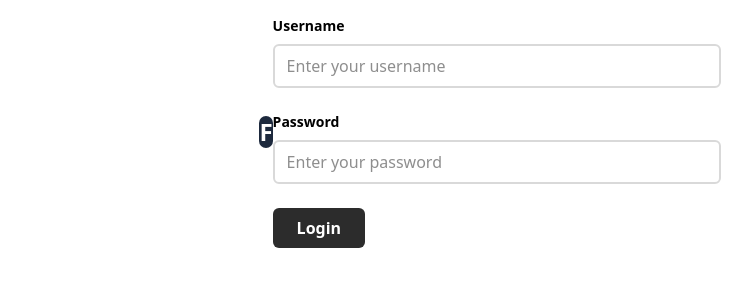
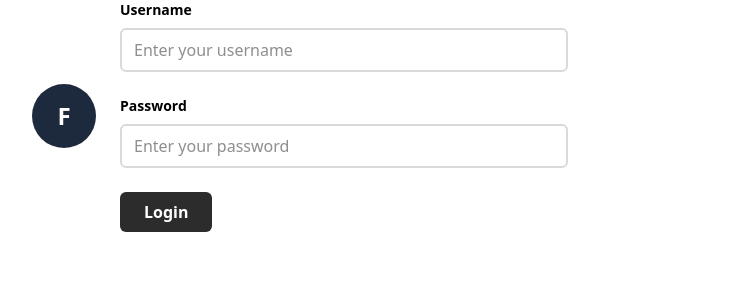
Before and after one commit to NLuke17/Telestration, a React app in the folder frontend/: page /login in a window 1280 px wide. Shown: the top 300 px of the page, without its empty margins (150-902 px from the left). Built offline with nearby package versions, Linux system fonts and the light colour scheme; no server answers; the HTML template or start-up script is replaced by a standard one.

Commit message:
Fixed width css

```diff
--- a/frontend/src/App.tsx
+++ b/frontend/src/App.tsx
@@ -11,7 +11,7 @@ const API_URL = import.meta.env.VITE_API_URL || 'http://localhost:8000';
 function App() {
   return (
     <Router>
-      <div className="p-4">
+      <div>
         <Routes>
           <Route path="/" element={<Home />} />
           {/*<Route path="/explore" element={<Explore />} /> */}
--- a/frontend/src/components/Avatar.tsx
+++ b/frontend/src/components/Avatar.tsx
@@ -9,7 +9,8 @@ export default function InitialAvatar({ name, sizeX='16', className="" }: Avatar
   const initial = name ? name.charAt(0).toUpperCase() : '?';
 
   return (
-    <div className={`w-${sizeX} aspect-square bg-slate-800 rounded-full flex justify-center items-center text-white text-2xl font-bold ${className}`}>
+    <div style={{ width: `${sizeX}px` }}
+    className={`w-[${sizeX}px] aspect-square bg-slate-800 rounded-full flex justify-center items-center text-white text-2xl font-bold ${className}`}>
       {initial}
     </div>
   );
--- a/frontend/src/components/Container.tsx
+++ b/frontend/src/components/Container.tsx
@@ -7,7 +7,8 @@ interface ContainerProps {
 
 export default function Container({ratio='5/9', width='900', children, className=''}: ContainerProps) {
     return (
-        <div className={`w-[${width}px] aspect-[${ratio}] flex items-center justify-center ${className}`}>
+        <div style={{ width: `${width}px` }}
+        className={`aspect-[${ratio}] flex items-center justify-center ${className}`}>
             {children}
         </div>
     );
--- a/frontend/src/pages/LoginPage.tsx
+++ b/frontend/src/pages/LoginPage.tsx
@@ -5,8 +5,8 @@ import InitialAvatar from '../components/Avatar';
 
 const LoginPage: React.FC = () => {
     return (
-        <Container width='900'>
-            <InitialAvatar name='Firestone'/>
+        <Container width='900' className='gap-6'>
+            <InitialAvatar sizeX='64' name='Firestone'/>
             <AuthForm />
         </Container>
     );
```
